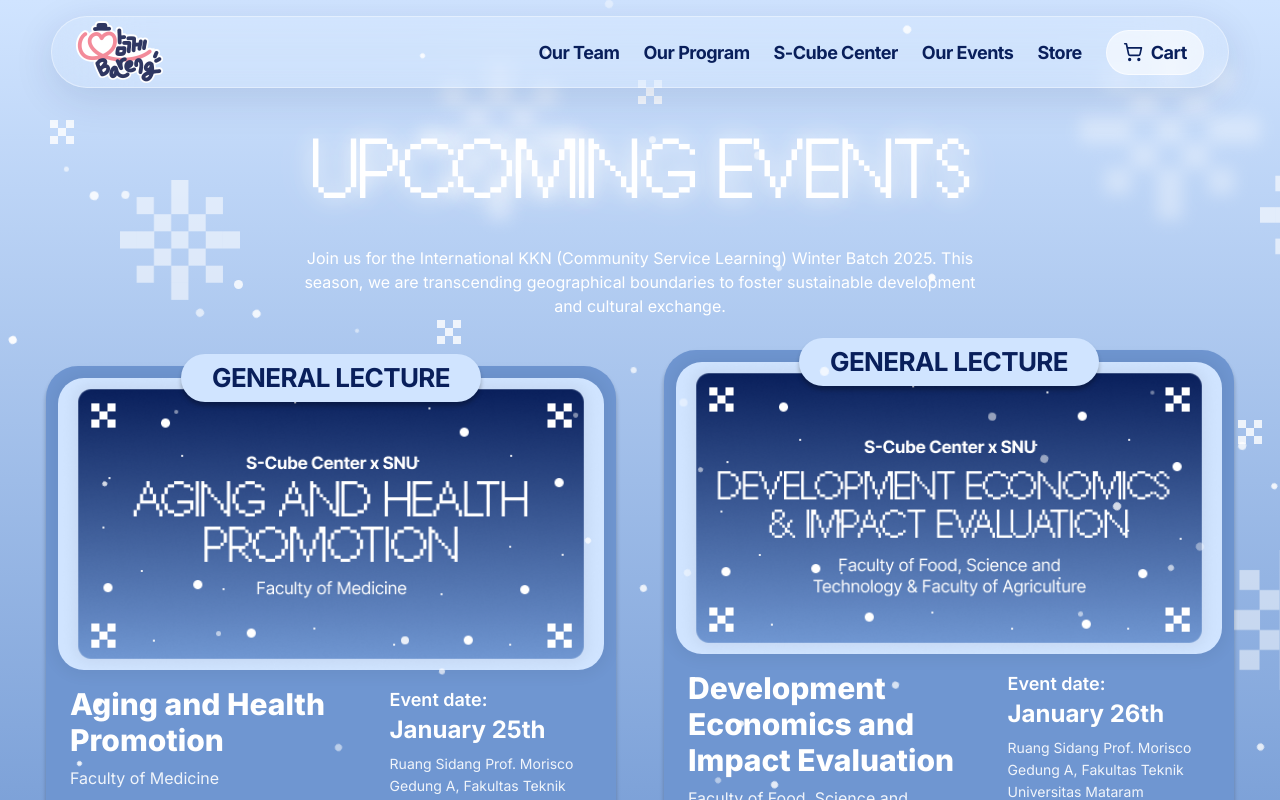
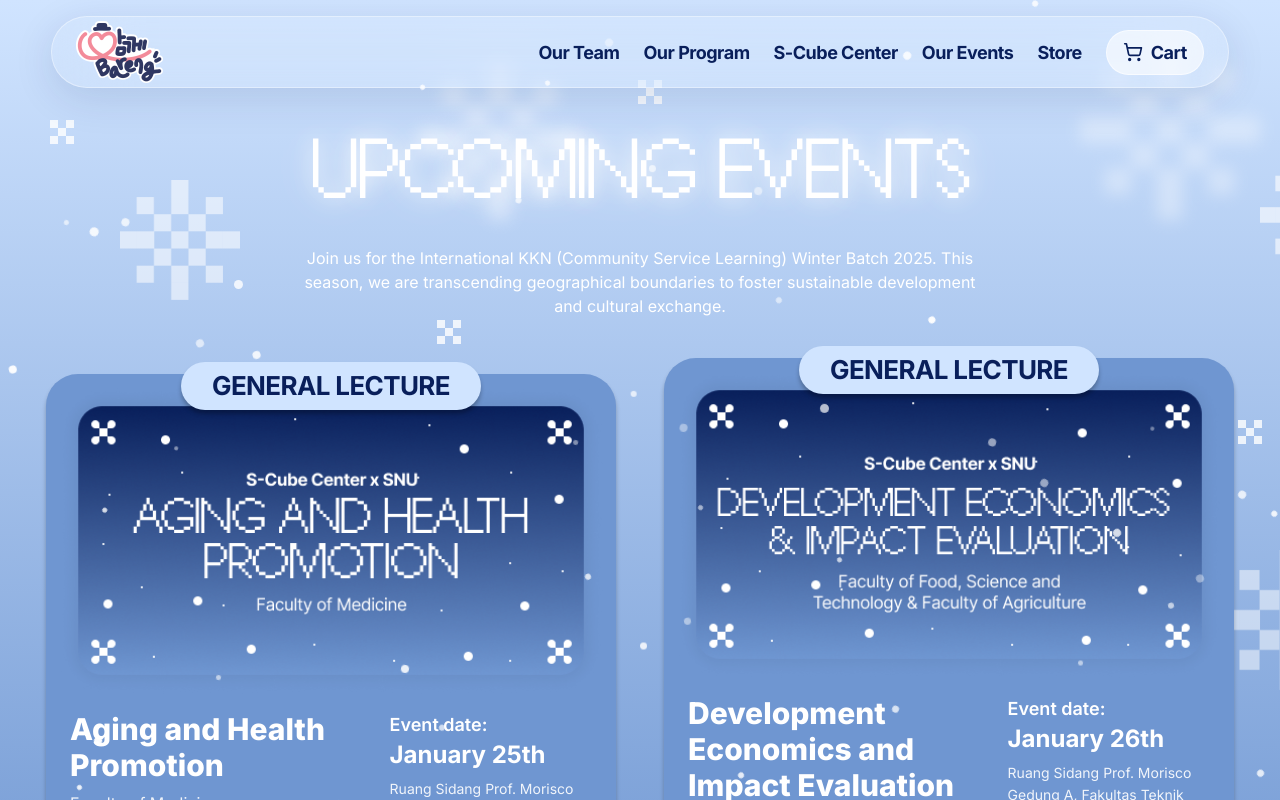
Before and after one commit to HazimMaulana/hamkkebareng, a Next.js app: page /our-events in a window 1280 px wide. Shown: the top 800 px of the page. Built offline with nearby package versions, Linux system fonts and the light colour scheme.

Commit message:
feat: Update event card layout and improve image handling

```diff
--- a/src/app/our-events/page.jsx
+++ b/src/app/our-events/page.jsx
@@ -71,17 +71,12 @@ function EventsCard({
         </p>
       </div>
 
-      <button
-        type="button"
-        className="bg-[#d0e4ff] w-full max-w-[550px] aspect-[550/295] rounded-[26px] shadow-[0px_0px_15px_5px_rgba(0,0,0,0.05)] overflow-hidden cursor-pointer"
-      >
-        <img
-          src={imageSrc}
-          alt=""
-          className="h-full w-full object-cover"
-          loading="lazy"
-        />
-      </button>
+      <img
+        src={imageSrc}
+        alt=""
+        className="w-full  object-cover rounded-4xl cursor-pointer"
+        loading="lazy"
+      />
     </div>
   );
 }
@@ -133,23 +128,23 @@ export default function ContactPage() {
 
         <div className="flex flex-col max-w-[700px] flex justify-center w-full pt-32">
             <h1
-                className="font-['AGPX',sans-serif] text-white text-[50px] lg:text-[85px] leading-[1.1] tracking-[-2.125px] text-center"
+                className="font-['AGPX',sans-serif] text-white text-[45px] lg:text-[85px] leading-[1.1] tracking-[-2.125px] text-center"
                 style={{ textShadow: "0 0 20px rgba(255, 255, 255, 0.8), 0 0 40px rgba(255, 255, 255, 0.6)" }}
             >
                 UPCOMING EVENTS
             </h1>
-            <p className="text-white text-center pt-6">Join us for the International KKN (Community Service Learning) Winter Batch 2025. This season, we are transcending geographical boundaries to foster sustainable development and cultural exchange.</p>
+            <p className="text-white text-center pt-6 px-2">Join us for the International KKN (Community Service Learning) Winter Batch 2025. This season, we are transcending geographical boundaries to foster sustainable development and cultural exchange.</p>
         </div>
 
-        <div className="flex flex-col space-y-16 lg:space-y-0 lg:flex-row w-full lg:space-x-12 justify-center lg:pt-8 px-4 items-center align-middle">
+        <div className="flex flex-col space-y-16  lg:space-y-0 lg:flex-row w-full lg:space-x-12 justify-center pt-10 px-4 items-center align-middle">
         <div className="flex flex-col w-full justify-center max-w-[570px]">
-          <div className="flex flex-col w-full bg-[#6F96D1] rounded-[32px] shadow-[0px_4px_4px_rgba(0,0,0,0.25)]">
+          <div className="flex flex-col w-full bg-[#6F96D1] rounded-4xl shadow-[0px_4px_4px_rgba(0,0,0,0.25)]">
           <EventsCard
             title="GENERAL LECTURE"
             imageSrc="/assets/health.png"
             titleClassName="w-[200px] sm:w-[300px]"
             titleTextClassName="text-[16px] lg:text-[22px]"
-            className="-mt-3 px-3"
+            className="-mt-3 px-3 rounded-4xl"
           />
 
           <div className="flex flex-col md:flex-row justify-between pt-4 gap-4 w-full px-6 pb-8">
@@ -180,13 +175,13 @@ export default function ContactPage() {
 
 
         <div className="flex flex-col w-full justify-center max-w-[570px]">
-          <div className="flex flex-col w-full bg-[#6F96D1] rounded-[32px] shadow-[0px_4px_4px_rgba(0,0,0,0.25)]">
+          <div className="flex flex-col w-full bg-[#6F96D1] rounded-4xl shadow-[0px_4px_4px_rgba(0,0,0,0.25)]">
           <EventsCard
             title="GENERAL LECTURE"
             imageSrc="/assets/economics.png"
             titleClassName="w-[200px] sm:w-[300px]"
             titleTextClassName="text-[16px] lg:text-[22px]"
-            className="-mt-3 px-3"
+            className="-mt-3 px-3 rounded-4xl"
           />
 
           <div className="flex flex-col md:flex-row justify-between pt-4 gap-4 w-full px-6 pb-8">
```
Also changed, not shown: public/assets/economics.png, public/assets/health.png.
